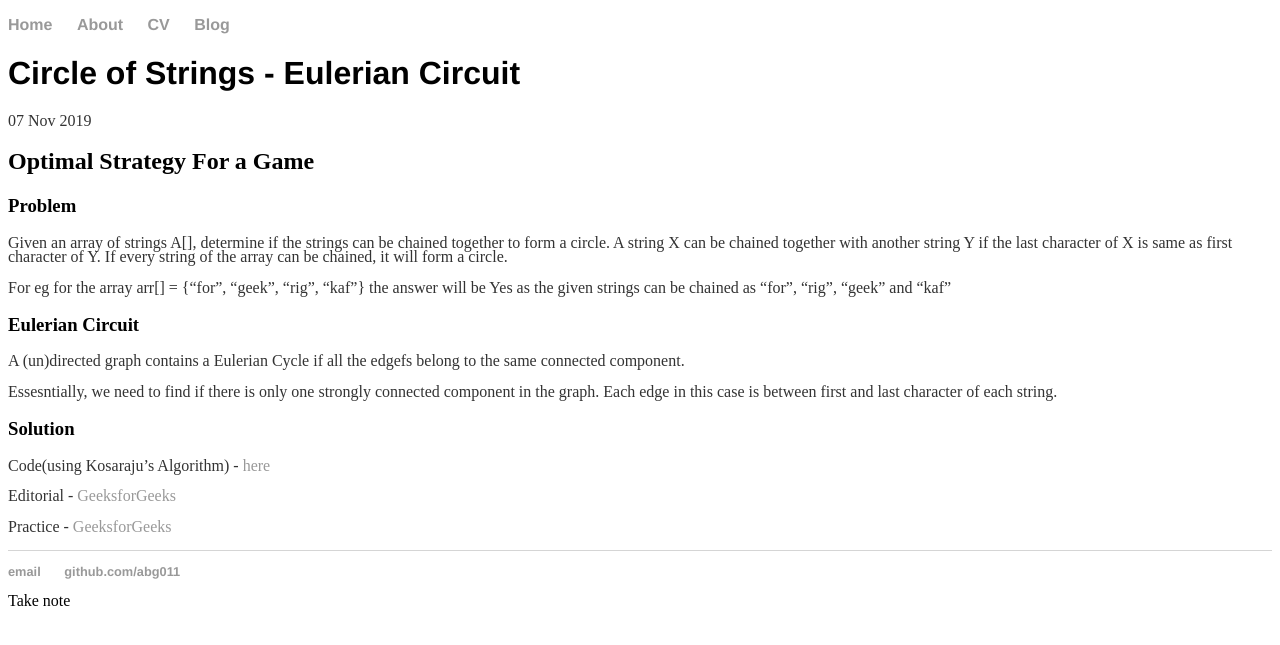
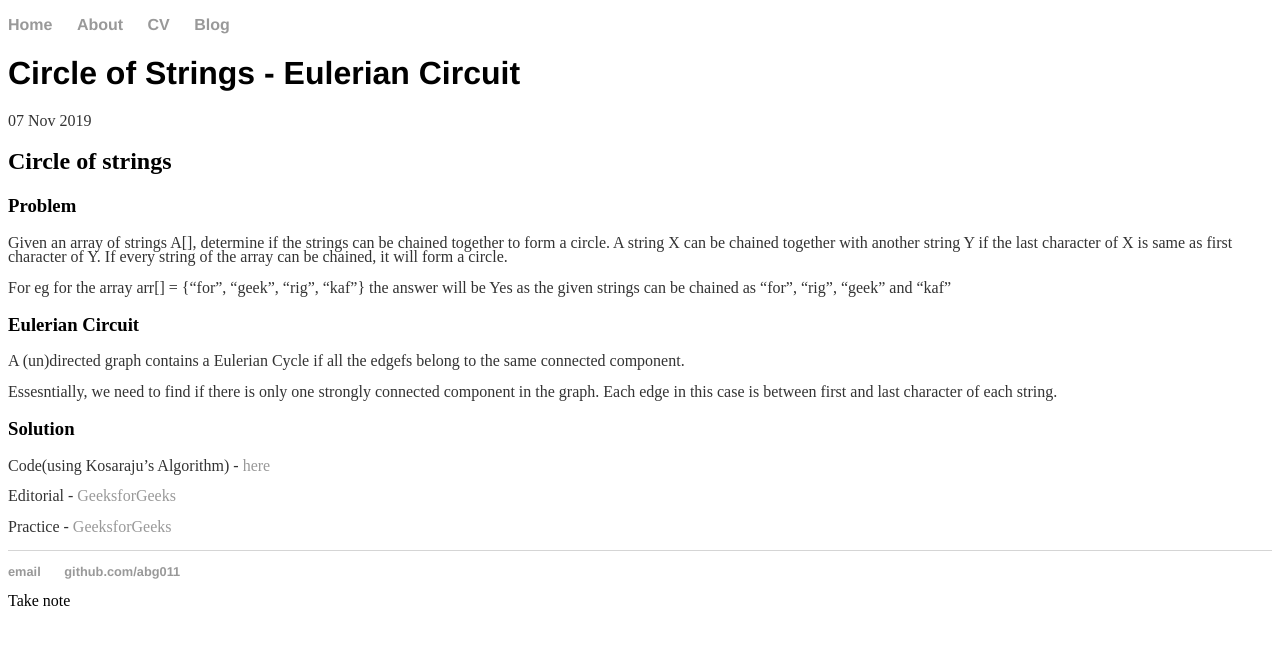
Before and after one commit to abhigupta543/abg011.github.io, a Jekyll site: the page built from _posts/2019-11-07-Circle-of Strings.md, in a window 1280 px wide. Shown: the top 645 px of the page. Built offline with Jekyll 4.4.1, drawn with Linux system fonts in a browser that asks for light colours.

Commit message:
Update 2019-11-07-Circle-of Strings.md

```diff
--- a/_posts/2019-11-07-Circle-of Strings.md
+++ b/_posts/2019-11-07-Circle-of Strings.md
@@ -4,7 +4,7 @@ title: "Circle of Strings - Eulerian Circuit"
 date: 2019-11-07
 ---
 
-## Optimal Strategy For a Game
+##  Circle of strings
 ### Problem
 Given an array of strings A[], determine if the strings can be chained together to form a circle. A string X can be chained together with another string Y if the last character of X is same as first character of Y. If every string of the array can be chained, it will form a circle.
 
```
